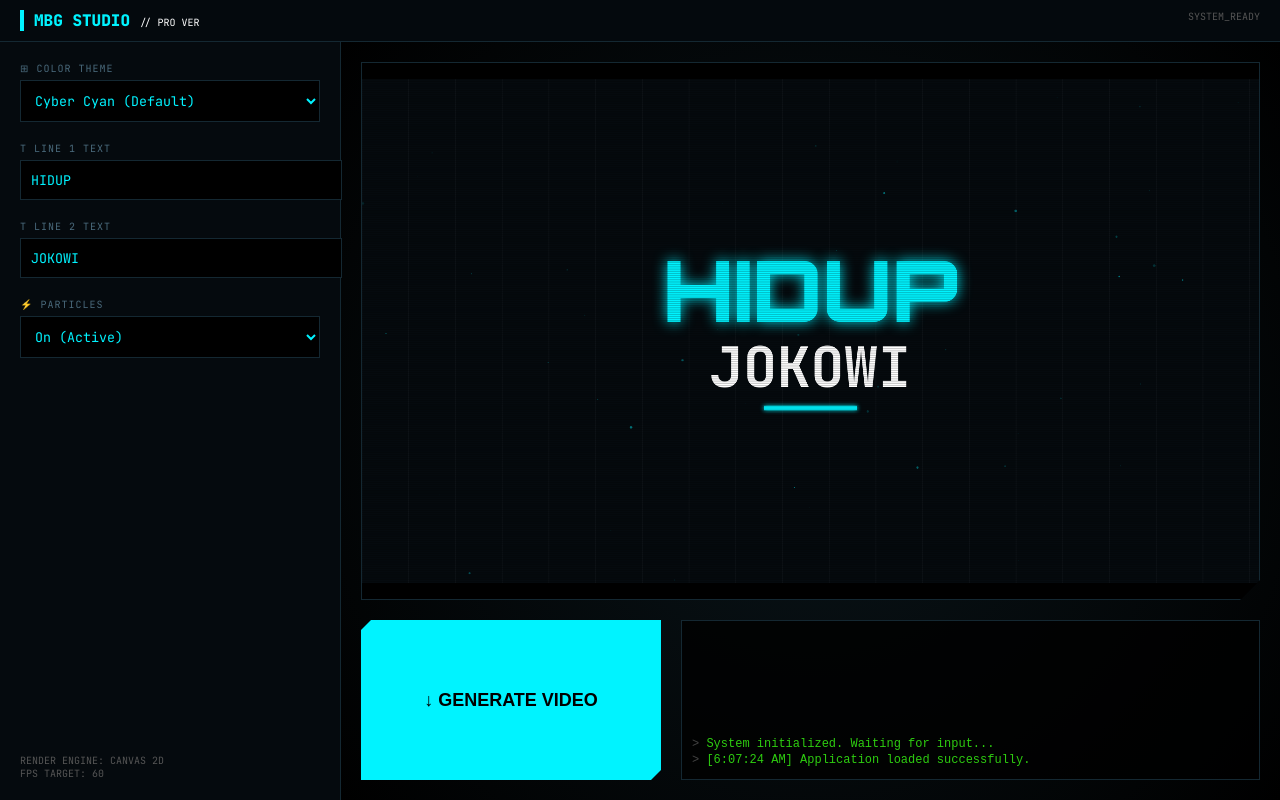
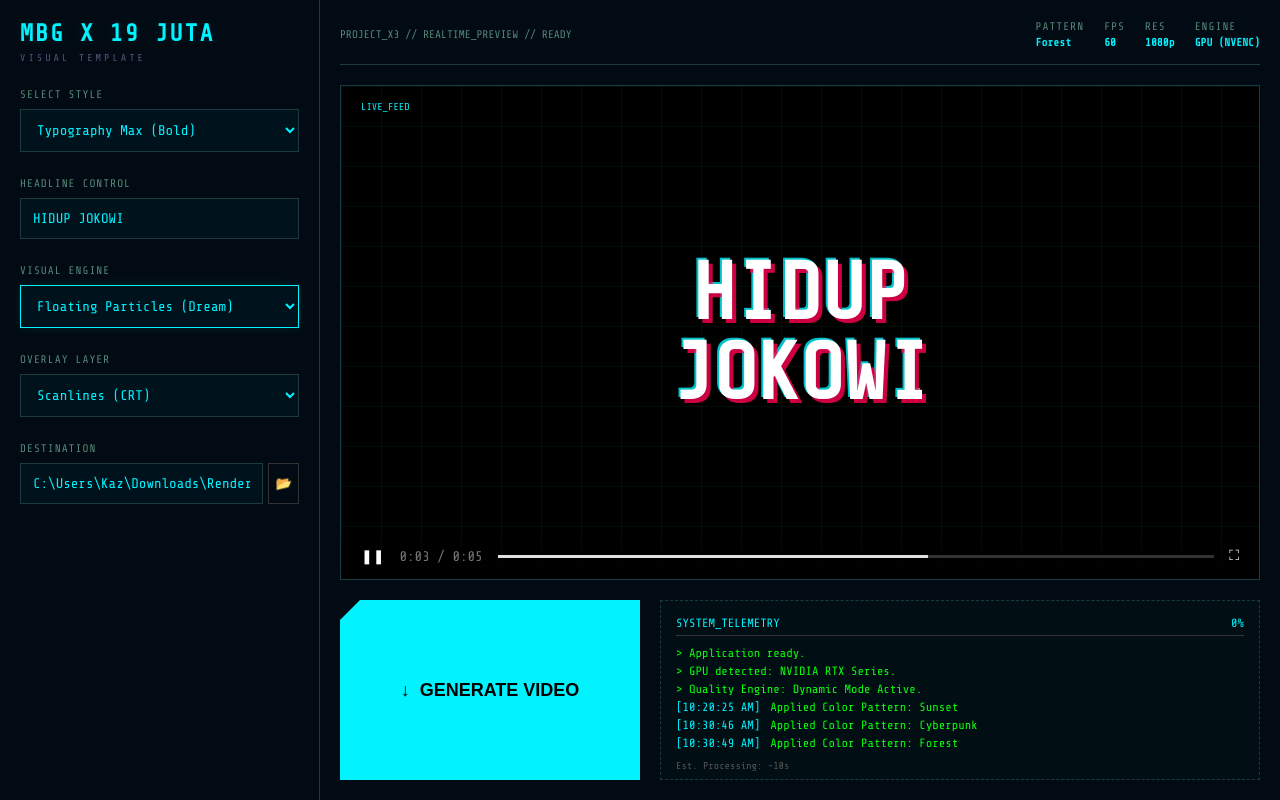
Before and after one commit to isarahmat2005-star/teksanimation, a plain HTML site: page index.html in a window 1280 px wide. Drawn offline with nearby package versions, Linux system fonts and the light colour scheme.

Commit message:
Update index.html

```diff
--- a/index.html
+++ b/index.html
@@ -2,383 +2,370 @@
 <html lang="id">
 <head>
     <meta charset="UTF-8">
-    <title>MBG PRO - Motion Generator</title>
-    <link href="https://fonts.googleapis.com/css2?family=JetBrains+Mono:wght@400;700;800&family=Orbitron:wght@900&display=swap" rel="stylesheet">
+    <meta name="viewport" content="width=device-width, initial-scale=1.0">
+    <title>MBG Motion Dashboard</title>
+    <link href="https://fonts.googleapis.com/css2?family=Share+Tech+Mono&display=swap" rel="stylesheet">
+
     <style>
-        /* --- 1. CSS VISUAL (SAMA SEPERTI YANG ANDA SUKA) --- */
         :root {
-            --bg-dark: #020608;
-            --cyan: #00f3ff;
-            --green: #39ff14;
-            --purple: #bc13fe;
-            --text-dim: #4a6a7c;
-            --border: #142832;
+            --bg-color: #020b14;
+            --panel-bg: #05101a;
+            --primary-cyan: #00f3ff;
+            --dim-cyan: rgba(0, 243, 255, 0.1);
+            --text-green: #0aff0a;
+            --text-white: #e0e0e0;
+            --border-color: #1a3c40;
+            --font-main: 'Share Tech Mono', monospace;
+        }
+
+        * {
+            box-sizing: border-box;
+            user-select: none; /* Supaya terasa seperti aplikasi native */
         }
 
         body {
             margin: 0;
-            background-color: var(--bg-dark);
-            color: #bce7ff;
-            font-family: 'JetBrains Mono', monospace;
+            padding: 0;
+            background-color: var(--bg-color);
+            color: var(--primary-cyan);
+            font-family: var(--font-main);
             height: 100vh;
+            overflow: hidden;
             display: flex;
-            flex-direction: column;
-            overflow: hidden;
+            font-size: 14px;
         }
 
-        /* UTILS */
-        .hidden { display: none; }
-        button { cursor: pointer; transition: 0.2s; }
-        button:active { transform: scale(0.98); }
-
-        /* HEADER */
-        header {
-            border-bottom: 1px solid var(--border);
-            padding: 10px 20px;
-            display: flex;
-            justify-content: space-between;
-            background: rgba(5, 10, 14, 0.95);
-            z-index: 10;
-        }
-        .brand { color: var(--cyan); font-weight: 800; border-left: 4px solid var(--cyan); padding-left: 10px; }
-
-        /* MAIN LAYOUT */
-        .main-container { display: flex; flex: 1; height: 100%; }
-
-        /* SIDEBAR */
-        .sidebar {
-            width: 300px;
-            background: #050a0e;
-            border-right: 1px solid var(--border);
+        /* --- SIDEBAR KIRI --- */
+        aside {
+            width: 320px;
+            background: var(--bg-color);
+            border-right: 1px solid var(--border-color);
             padding: 20px;
             display: flex;
             flex-direction: column;
-            gap: 20px;
-            z-index: 5;
+            gap: 25px;
+            overflow-y: auto;
         }
-        .control-group label { display: block; color: var(--text-dim); font-size: 10px; margin-bottom: 5px; letter-spacing: 1px; }
-        .cyber-input, .cyber-select {
-            width: 100%; background: #000; border: 1px solid var(--border);
-            color: var(--cyan); padding: 10px; font-family: inherit; outline: none;
+
+        .brand h1 {
+            font-size: 24px;
+            margin: 0;
+            letter-spacing: 2px;
+            color: var(--primary-cyan);
+            text-shadow: 0 0 10px var(--dim-cyan);
         }
-        .cyber-input:focus { border-color: var(--cyan); box-shadow: 0 0 10px rgba(0,243,255,0.2); }
 
-        /* WORKSPACE */
-        .workspace {
+        .brand span {
+            font-size: 10px;
+            color: #557;
+            letter-spacing: 3px;
+            display: block;
+            margin-top: 5px;
+        }
+
+        .control-group {
+            display: flex;
+            flex-direction: column;
+            gap: 8px;
+        }
+
+        label {
+            font-size: 11px;
+            color: #587;
+            text-transform: uppercase;
+            letter-spacing: 1px;
+        }
+
+        /* Styling Input ala Sci-Fi */
+        input, select {
+            background: rgba(0, 20, 30, 0.8);
+            border: 1px solid var(--border-color);
+            color: var(--primary-cyan);
+            padding: 12px;
+            font-family: var(--font-main);
+            font-size: 14px;
+            outline: none;
+            width: 100%;
+            transition: 0.3s;
+        }
+
+        input:focus, select:focus {
+            border-color: var(--primary-cyan);
+            box-shadow: 0 0 10px var(--dim-cyan);
+        }
+
+        /* --- MAIN CONTENT (KANAN) --- */
+        main {
             flex: 1;
             display: flex;
             flex-direction: column;
             padding: 20px;
-            background: radial-gradient(circle at center, #0a151a 0%, #000 100%);
-            position: relative;
         }
 
-        /* PREVIEW AREA (CANVAS) */
-        .preview-wrapper {
+        /* TOP BAR */
+        .top-bar {
+            display: flex;
+            justify-content: space-between;
+            align-items: center;
+            border-bottom: 1px solid var(--border-color);
+            padding-bottom: 15px;
+            margin-bottom: 20px;
+            font-size: 11px;
+            color: #587;
+        }
+
+        .top-settings {
+            display: flex;
+            gap: 20px;
+            align-items: center;
+        }
+
+        .setting-item {
+            display: flex;
+            flex-direction: column;
+        }
+
+        .val { color: var(--primary-cyan); margin-top: 3px; font-weight: bold;}
+
+        /* PREVIEW AREA */
+        .preview-container {
             flex: 1;
+            background: black;
+            border: 1px solid var(--border-color);
             position: relative;
-            border: 1px solid var(--border);
-            background: #000;
             display: flex;
             justify-content: center;
             align-items: center;
             overflow: hidden;
-            /* Cyberpunk corners */
-            clip-path: polygon(0 0, 100% 0, 100% calc(100% - 20px), calc(100% - 20px) 100%, 0 100%);
         }
 
-        canvas {
-            max-width: 100%;
-            max-height: 100%;
-            box-shadow: 0 0 50px rgba(0,0,0,0.5);
+        /* Garis Grid Latar Belakang */
+        .grid-bg {
+            position: absolute;
+            width: 100%;
+            height: 100%;
+            background-image:
+                linear-gradient(rgba(0, 243, 255, 0.05) 1px, transparent 1px),
+                linear-gradient(90deg, rgba(0, 243, 255, 0.05) 1px, transparent 1px);
+            background-size: 40px 40px;
+            z-index: 0;
         }
 
-        /* OVERLAYS */
-        .rec-indicator {
-            position: absolute; top: 20px; right: 20px;
-            color: #ff0055; font-weight: bold; font-size: 12px;
-            display: flex; align-items: center; gap: 5px;
-            opacity: 0; transition: opacity 0.3s;
+        /* Teks Utama di Preview */
+        #previewText {
+            font-size: 80px;
+            font-weight: bold;
+            text-align: center;
+            color: white;
+            z-index: 10;
+            text-transform: uppercase;
+            text-shadow: 4px 4px 0px rgba(255, 0, 80, 0.8), -2px -2px 0px rgba(0, 243, 255, 0.8);
+            line-height: 1;
         }
-        .rec-dot { width: 10px; height: 10px; background: #ff0055; border-radius: 50%; }
-        .blinking { animation: blink 1s infinite; }
-        @keyframes blink { 50% { opacity: 0; } }
 
-        /* BOTTOM PANEL */
+        /* Overlay UI di Video */
+        .video-ui {
+            position: absolute;
+            top: 15px; left: 20px;
+            font-size: 10px;
+            color: var(--primary-cyan);
+            z-index: 5;
+        }
+
+        .video-controls {
+            position: absolute;
+            bottom: 0;
+            left: 0;
+            width: 100%;
+            padding: 15px 20px;
+            background: linear-gradient(transparent, black);
+            display: flex;
+            align-items: center;
+            gap: 15px;
+            z-index: 20;
+        }
+
+        .progress-bar {
+            flex: 1;
+            height: 3px;
+            background: #333;
+        }
+        .progress-fill {
+            width: 60%;
+            height: 100%;
+            background: var(--text-white);
+        }
+
+        /* --- BOTTOM PANEL --- */
         .bottom-panel {
-            height: 160px;
+            height: 180px;
+            margin-top: 20px;
             display: flex;
             gap: 20px;
-            margin-top: 20px;
         }
 
-        .btn-generate {
+        .generate-btn {
             width: 300px;
-            background: var(--cyan);
-            color: #000;
-            font-weight: 900;
+            background: var(--primary-cyan);
+            color: black;
+            font-weight: bold;
             font-size: 18px;
             border: none;
-            clip-path: polygon(10px 0, 100% 0, 100% calc(100% - 10px), calc(100% - 10px) 100%, 0 100%, 0 10px);
+            /* Efek sudut terpotong (Chamfered) */
+            clip-path: polygon(20px 0, 100% 0, 100% 100%, 0 100%, 0 20px);
+            cursor: pointer;
+            display: flex;
+            align-items: center;
+            justify-content: center;
+            gap: 10px;
+            box-shadow: 0 0 20px rgba(0, 243, 255, 0.4);
         }
-        .btn-generate:hover { box-shadow: 0 0 30px var(--cyan); letter-spacing: 2px; }
-        .btn-generate:disabled { background: #333; color: #777; cursor: not-allowed; box-shadow: none; letter-spacing: normal;}
+        .generate-btn:hover {
+            background: white;
+        }
 
         .telemetry {
             flex: 1;
-            background: rgba(0,0,0,0.8);
-            border: 1px solid var(--border);
-            padding: 10px;
-            font-family: 'Courier New', monospace;
+            background: rgba(0, 20, 20, 0.5);
+            border: 1px dashed var(--border-color);
+            padding: 15px;
+            font-family: var(--font-main);
             font-size: 12px;
-            color: var(--green);
-            overflow-y: auto;
+            overflow: hidden;
+        }
+
+        .telemetry-header {
+            border-bottom: 1px solid #333;
+            padding-bottom: 5px;
+            margin-bottom: 10px;
             display: flex;
-            flex-direction: column-reverse; /* Log baru di bawah */
+            justify-content: space-between;
+            color: var(--primary-cyan);
         }
-        .log-line { margin-bottom: 2px; opacity: 0.8; }
-        .log-line::before { content: "> "; color: #555; }
+
+        .logs div {
+            margin-bottom: 4px;
+        }
+        .log-time { color: var(--primary-cyan); margin-right: 10px; }
+        .log-msg { color: var(--text-green); }
 
     </style>
 </head>
 <body>
 
-    <header>
-        <div class="brand">MBG STUDIO <span style="font-size:10px; color:white; font-weight:normal;">// PRO VER</span></div>
-        <div style="font-size:10px; color:#555;">SYSTEM_READY</div>
-    </header>
+    <aside>
+        <div class="brand">
+            <h1>MBG X 19 JUTA</h1>
+            <span>VISUAL TEMPLATE</span>
+        </div>
 
-    <div class="main-container">
-        <aside class="sidebar">
         <div class="control-group">
-                <label>⊞ COLOR THEME</label>
-                <select id="inputTheme" class="cyber-select" onchange="updateSettings()">
-                    <option value="cyan">Cyber Cyan (Default)</option>
-                    <option value="green">Hacker Green</option>
-                    <option value="purple">Neon Purple</option>
+            <label>Select Style</label>
+            <select>
+                <option>Typography Max (Bold)</option>
+                <option>Minimalist Thin</option>
+                <option>Kinetic Rush</option>
             </select>
         </div>
 
         <div class="control-group">
-                <label>T LINE 1 TEXT</label>
-                <input type="text" id="inputText1" class="cyber-input" value="HIDUP" oninput="updateSettings()">
+            <label>Headline Control</label>
+            <input type="text" id="headlineInput" value="HIDUP JOKOWI" oninput="updatePreview()">
         </div>
 
         <div class="control-group">
-                <label>T LINE 2 TEXT</label>
-                <input type="text" id="inputText2" class="cyber-input" value="JOKOWI" oninput="updateSettings()">
+            <label>Visual Engine</label>
+            <select style="border: 1px solid var(--primary-cyan); box-shadow: 0 0 8px var(--dim-cyan);">
+                <option>Floating Particles (Dream)</option>
+                <option>Cyber Grid</option>
+                <option>Liquid Chrome</option>
+            </select>
         </div>
 
         <div class="control-group">
-                <label>⚡ PARTICLES</label>
-                <select id="inputParticles" class="cyber-select" onchange="updateSettings()">
-                    <option value="on">On (Active)</option>
-                    <option value="off">Off (Clean)</option>
+            <label>Overlay Layer</label>
+            <select>
+                <option>Scanlines (CRT)</option>
+                <option>VHS Noise</option>
+                <option>None</option>
             </select>
         </div>
 
-            <div style="margin-top:auto; font-size:10px; color:#555;">
-                RENDER ENGINE: CANVAS 2D<br>FPS TARGET: 60
+        <div class="control-group">
+            <label>Destination</label>
+            <div style="display: flex; gap: 5px;">
+                <input type="text" value="C:\Users\Kaz\Downloads\Render" disabled>
+                <button style="background:transparent; border:1px solid #333; color:cyan;">📂</button>
+            </div>
         </div>
     </aside>
 
-        <main class="workspace">
-            <div class="preview-wrapper">
-                <div id="recStatus" class="rec-indicator blinking"><div class="rec-dot"></div> RECORDING...</div>
-                <canvas id="mainCanvas"></canvas>
+    <main>
+        <header class="top-bar">
+            <div>PROJECT_X3 // REALTIME_PREVIEW // READY</div>
+
+            <div class="top-settings">
+                <div class="setting-item">
+                    <label>Pattern</label> <div class="val">Forest</div>
+                </div>
+                <div class="setting-item">
+                    <label>FPS</label> <div class="val">60</div>
+                </div>
+                <div class="setting-item">
+                    <label>Res</label> <div class="val">1080p</div>
+                </div>
+                <div class="setting-item">
+                    <label>Engine</label> <div class="val">GPU (NVENC)</div>
+                </div>
+            </div>
+        </header>
+
+        <div class="preview-container">
+            <div class="grid-bg"></div>
+            <div class="video-ui">LIVE_FEED</div>
+
+            <div id="previewText">
+                HIDUP<br>JOKOWI
             </div>
 
-            <div class="bottom-panel">
-                <button id="btnRecord" class="btn-generate" onclick="startExport()">
-                    ↓ GENERATE VIDEO
-                </button>
-                <div class="telemetry" id="logConsole">
-                    <div class="log-line">System initialized. Waiting for input...</div>
+            <div class="video-controls">
+                <span style="color:white; cursor:pointer;">❚❚</span>
+                <span style="color:#777;">0:03 / 0:05</span>
+                <div class="progress-bar"><div class="progress-fill"></div></div>
+                <span style="color:white;">⛶</span>
             </div>
         </div>
+
+        <footer class="bottom-panel">
+            <button class="generate-btn">
+                <span>↓</span> GENERATE VIDEO
+            </button>
+
+            <div class="telemetry">
+                <div class="telemetry-header">
+                    <span>SYSTEM_TELEMETRY</span>
+                    <span>0%</span>
+                </div>
+                <div class="logs">
+                    <div><span class="log-msg">> Application ready.</span></div>
+                    <div><span class="log-msg">> GPU detected: NVIDIA RTX Series.</span></div>
+                    <div><span class="log-msg">> Quality Engine: Dynamic Mode Active.</span></div>
+                    <div><span class="log-time">[10:20:25 AM]</span><span class="log-msg">Applied Color Pattern: Sunset</span></div>
+                    <div><span class="log-time">[10:30:46 AM]</span><span class="log-msg">Applied Color Pattern: Cyberpunk</span></div>
+                    <div><span class="log-time">[10:30:49 AM]</span><span class="log-msg">Applied Color Pattern: Forest</span></div>
+                </div>
+                <div style="margin-top:10px; font-size:10px; color:#555;">Est. Processing: ~10s</div>
+            </div>
+        </footer>
     </main>
-    </div>
 
     <script>
-        // --- 1. SETUP CANVAS ---
-        const canvas = document.getElementById('mainCanvas');
-        const ctx = canvas.getContext('2d');
-
-        // Set Resolusi Internal (Full HD)
-        canvas.width = 1920;
-        canvas.height = 1080;
-
-        // State / Variabel Global
-        let state = {
-            text1: "HIDUP",
-            text2: "JOKOWI",
-            theme: "cyan", // cyan, green, purple
-            particlesEnabled: true,
-            primaryColor: "#00f3ff"
-        };
-
-        // Objek Partikel
-        let particles = [];
-        let animationId;
-        let isRecording = false;
-
-        // --- 2. FUNGSI LOGGING (TELEMETRY) ---
-        function log(msg) {
-            const consoleDiv = document.getElementById('logConsole');
-            const time = new Date().toLocaleTimeString();
-            const div = document.createElement('div');
-            div.className = 'log-line';
-            div.innerText = `[${time}] ${msg}`;
-            consoleDiv.prepend(div); // Tambah ke atas
+        function updatePreview() {
+            const input = document.getElementById('headlineInput').value;
+            // Ganti spasi dengan <br> agar teks turun ke bawah jika ada spasi (seperti di contoh gambar)
+            const formattedText = input.replace(' ', '<br>');
+            document.getElementById('previewText').innerHTML = formattedText;
         }
-
-        // --- 3. LOGIKA UPDATE DARI INPUT ---
-        function updateSettings() {
-            state.text1 = document.getElementById('inputText1').value.toUpperCase();
-            state.text2 = document.getElementById('inputText2').value.toUpperCase();
-            state.theme = document.getElementById('inputTheme').value;
-            state.particlesEnabled = document.getElementById('inputParticles').value === 'on';
-
-            // Set Warna Berdasarkan Tema
-            if(state.theme === 'cyan') state.primaryColor = "#00f3ff";
-            if(state.theme === 'green') state.primaryColor = "#39ff14";
-            if(state.theme === 'purple') state.primaryColor = "#bc13fe";
-        }
-
-        // --- 4. ENGINE PARTIKEL ---
-        function initParticles() {
-            particles = [];
-            for(let i=0; i<60; i++) {
-                particles.push({
-                    x: Math.random() * canvas.width,
-                    y: Math.random() * canvas.height,
-                    size: Math.random() * 3,
-                    speed: Math.random() * 2 + 0.5,
-                    alpha: Math.random()
-                });
-            }
-        }
-
-        // --- 5. FUNGSI GAMBAR (RENDER LOOP) ---
-        function draw(time) {
-            // A. Background Gelap
-            ctx.fillStyle = "#050a0e";
-            ctx.fillRect(0, 0, canvas.width, canvas.height);
-
-            // Grid Background (Efek Tech)
-            ctx.strokeStyle = "rgba(255,255,255,0.03)";
-            ctx.lineWidth = 2;
-            for(let i=0; i<canvas.width; i+=100) {
-                ctx.beginPath(); ctx.moveTo(i,0); ctx.lineTo(i, canvas.height); ctx.stroke();
-            }
-
-            // B. Gambar Partikel
-            if (state.particlesEnabled) {
-                ctx.fillStyle = state.primaryColor;
-                particles.forEach(p => {
-                    p.y -= p.speed; // Gerak ke atas
-                    if(p.y < 0) p.y = canvas.height; // Reset
-
-                    ctx.globalAlpha = p.alpha * 0.5;
-                    ctx.beginPath();
-                    ctx.arc(p.x, p.y, p.size, 0, Math.PI*2);
-                    ctx.fill();
-                });
-                ctx.globalAlpha = 1.0;
-            }
-
-            // C. Setup Teks
-            const centerX = canvas.width / 2;
-            const centerY = canvas.height / 2;
-
-            // Efek Glitch (Getar sedikit secara random)
-            let offsetX = Math.random() > 0.95 ? (Math.random()*4 - 2) : 0;
-
-            // Teks 1 (Besar)
-            ctx.textAlign = "center";
-            ctx.font = "900 180px 'Orbitron', sans-serif"; // Font Sci-Fi
-
-            // Shadow / Glow
-            ctx.shadowColor = state.primaryColor;
-            ctx.shadowBlur = 30;
-            ctx.fillStyle = state.primaryColor;
-            ctx.fillText(state.text1, centerX + offsetX, centerY - 20);
-
-            // Teks 2 (Putih)
-            ctx.shadowBlur = 0; // Reset shadow untuk teks bawah
-            ctx.font = "700 120px 'JetBrains Mono', monospace";
-            ctx.fillStyle = "white";
-            ctx.fillText(state.text2, centerX - offsetX, centerY + 120);
-
-            // Garis Aksen Bawah
-            ctx.fillStyle = state.primaryColor;
-            ctx.shadowBlur = 10;
-            ctx.fillRect(centerX - 100, centerY + 160, 200, 10);
-            ctx.shadowBlur = 0;
-
-            // Overlay Scanline (Garis TV)
-            ctx.fillStyle = "rgba(0,0,0,0.2)";
-            for(let y=0; y<canvas.height; y+=4) {
-                ctx.fillRect(0, y, canvas.width, 2);
-            }
-
-            // Loop
-            animationId = requestAnimationFrame(draw);
-        }
-
-        // --- 6. FUNGSI EXPORT VIDEO (RECORDING) ---
-        function startExport() {
-            const btn = document.getElementById('btnRecord');
-            const indicator = document.getElementById('recStatus');
-
-            // UI Feedback
-            btn.disabled = true;
-            btn.innerText = "PROSESSING...";
-            indicator.style.opacity = 1;
-            log("Initializing render sequence...");
-
-            // Setup Recorder
-            const stream = canvas.captureStream(60);
-            const recorder = new MediaRecorder(stream, { mimeType: 'video/webm; codecs=vp9' });
-            const chunks = [];
-
-            recorder.ondataavailable = e => chunks.push(e.data);
-
-            recorder.onstop = () => {
-                // Selesai Rekam
-                const blob = new Blob(chunks, { type: 'video/webm' });
-                const url = URL.createObjectURL(blob);
-
-                // Auto Download
-                const a = document.createElement('a');
-                a.href = url;
-                a.download = `MBG_PROJECT_${Date.now()}.webm`;
-                a.click();
-
-                // Reset UI
-                btn.disabled = false;
-                btn.innerText = "↓ GENERATE VIDEO";
-                indicator.style.opacity = 0;
-                log("Render complete. File downloaded.");
-                log("System ready.");
-            };
-
-            // Mulai Rekam
-            recorder.start();
-            log("Recording frame buffer...");
-
-            // Stop otomatis setelah 5 detik
-            setTimeout(() => {
-                log("Finalizing encoding...");
-                recorder.stop();
-            }, 5000);
-        }
-
-        // --- JALANKAN PERTAMA KALI ---
-        initParticles();
-        draw();
-        log("Application loaded successfully.");
-
     </script>
 </body>
 </html>
```
Lines whose indentation alone changed are shown as unchanged.
